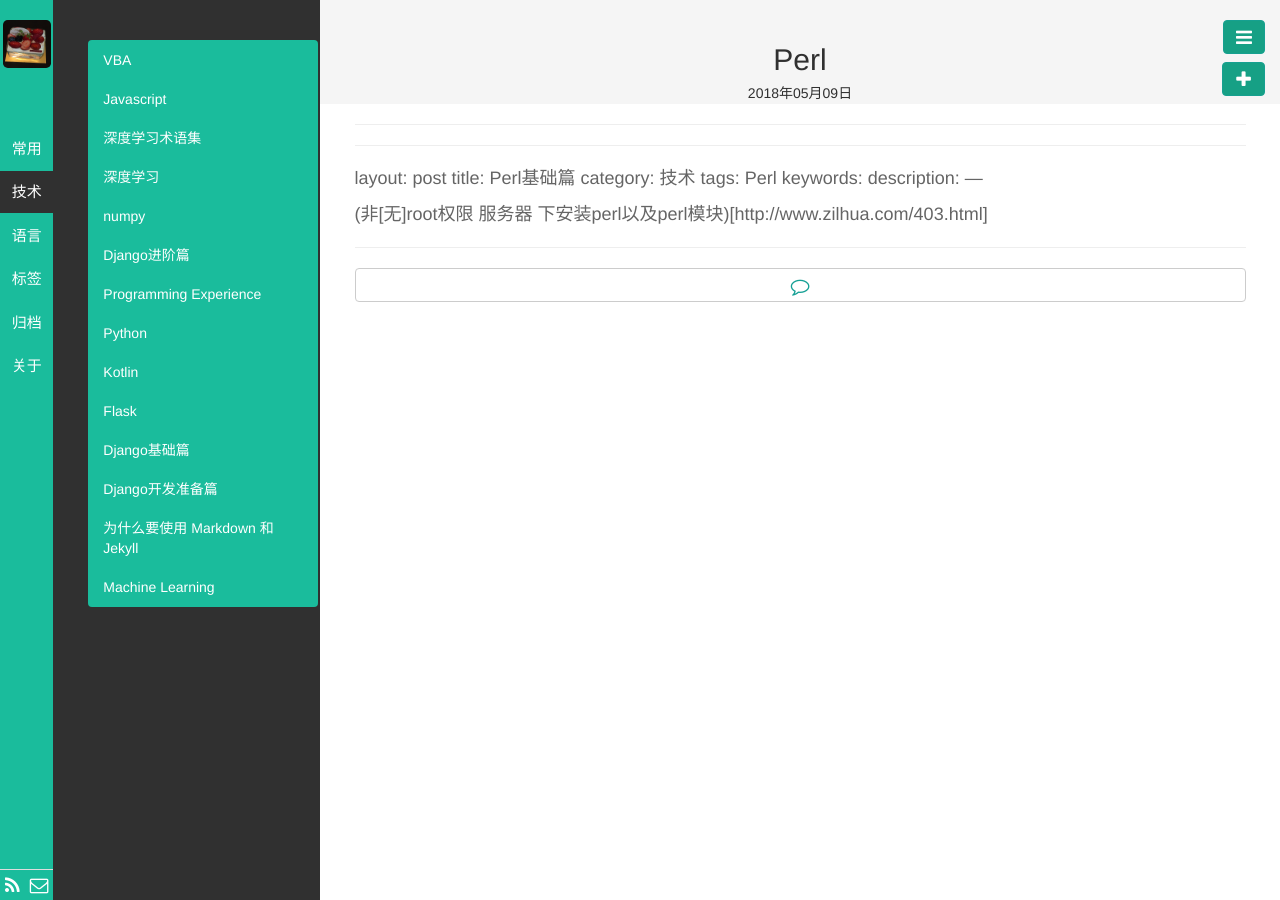
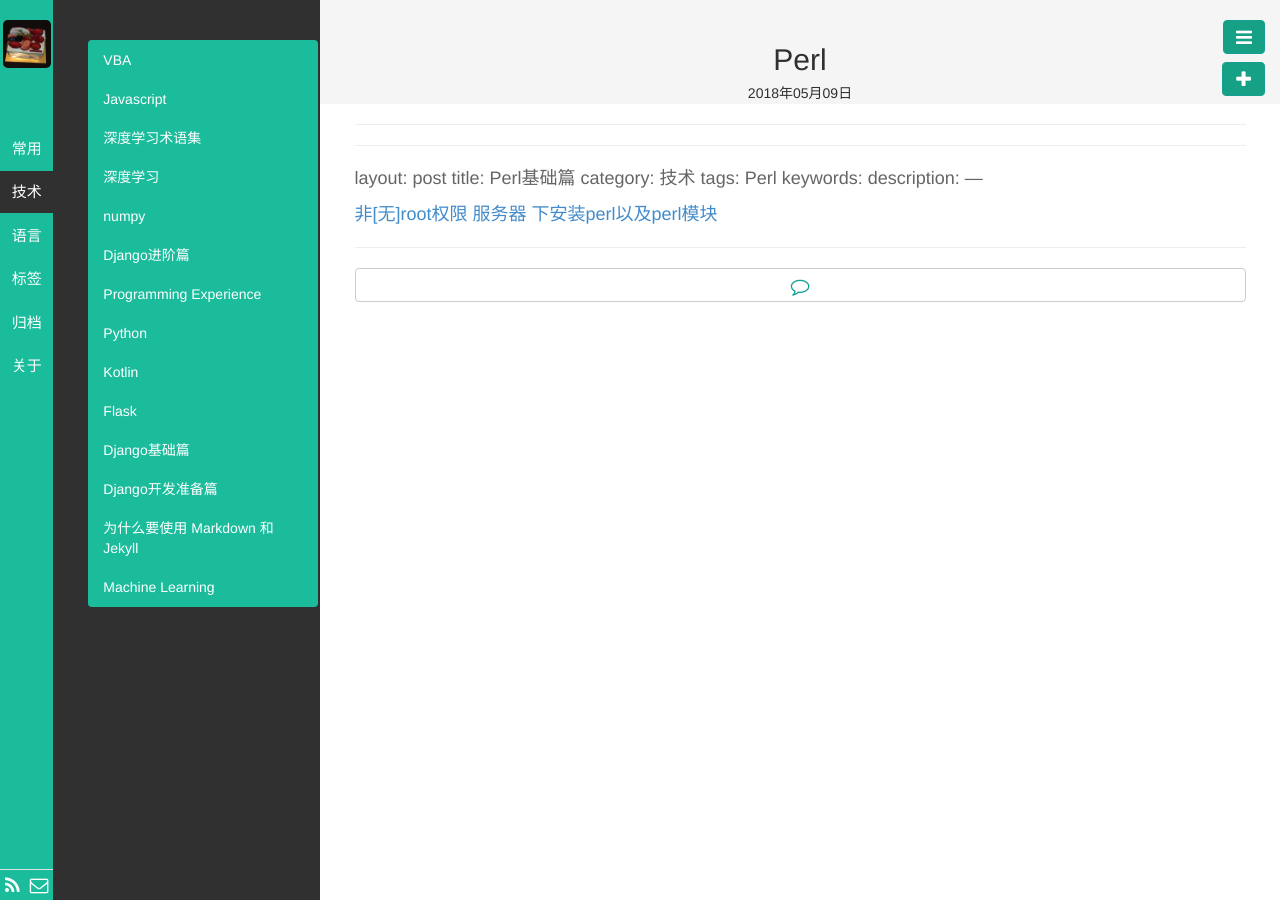
Before and after one commit to kyoyo/kyoyo.github.io, a Jekyll site: the page built from _posts/技術/2018-05-09-Perl.md, in a window 1280 px wide. Built offline with Jekyll 4.4.1, drawn with Linux system fonts in a browser that asks for light colours; our own code applies the rules of GitHub Pages for plain Markdown files; Markdown is read by kramdown in place of the engine named in the settings.

Commit message:
Update 2018-05-09-Perl.md

```diff
--- a/_posts/技術/2018-05-09-Perl.md
+++ b/_posts/技術/2018-05-09-Perl.md
@@ -8,4 +8,4 @@ keywords:
 description:
 ---
 
-(非[无]root权限 服务器 下安装perl以及perl模块)[http://www.zilhua.com/403.html]
+[非[无]root权限 服务器 下安装perl以及perl模块](http://www.zilhua.com/403.html)
```
